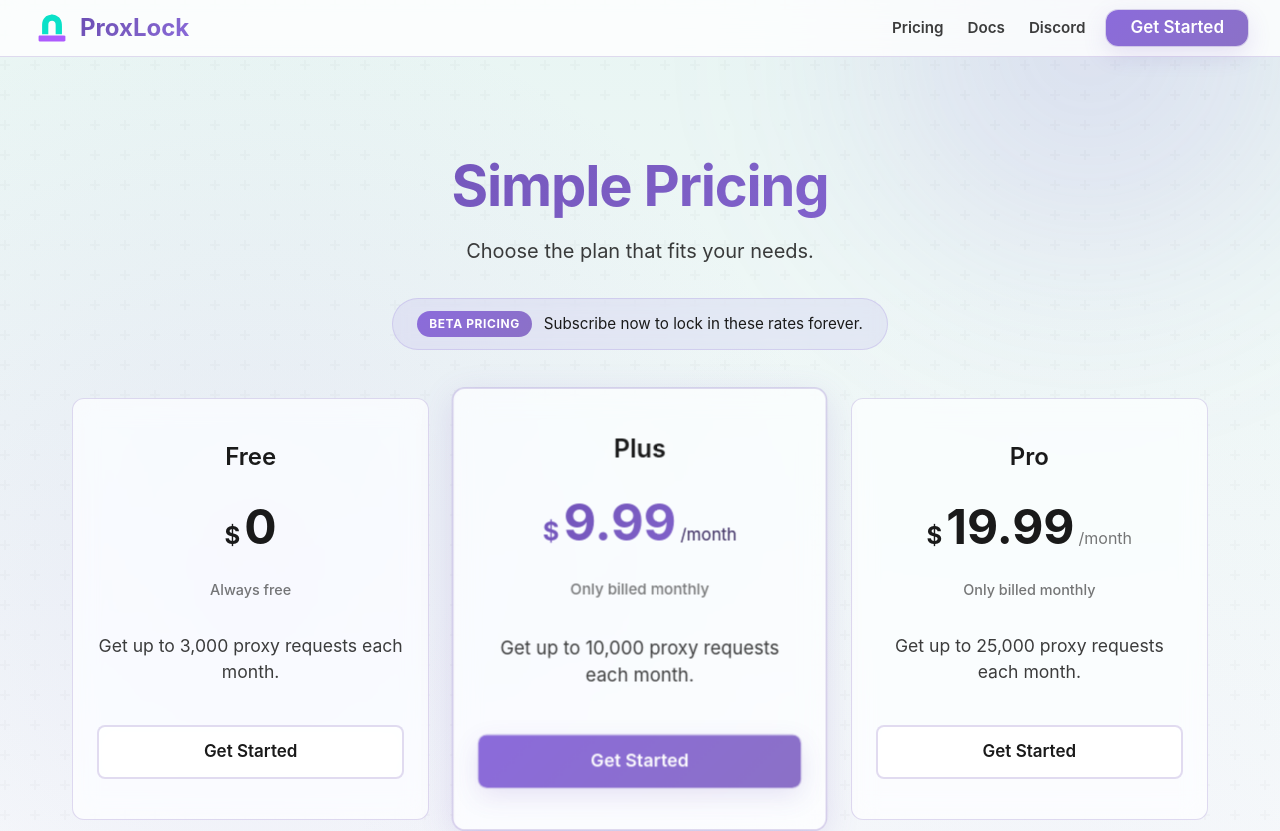
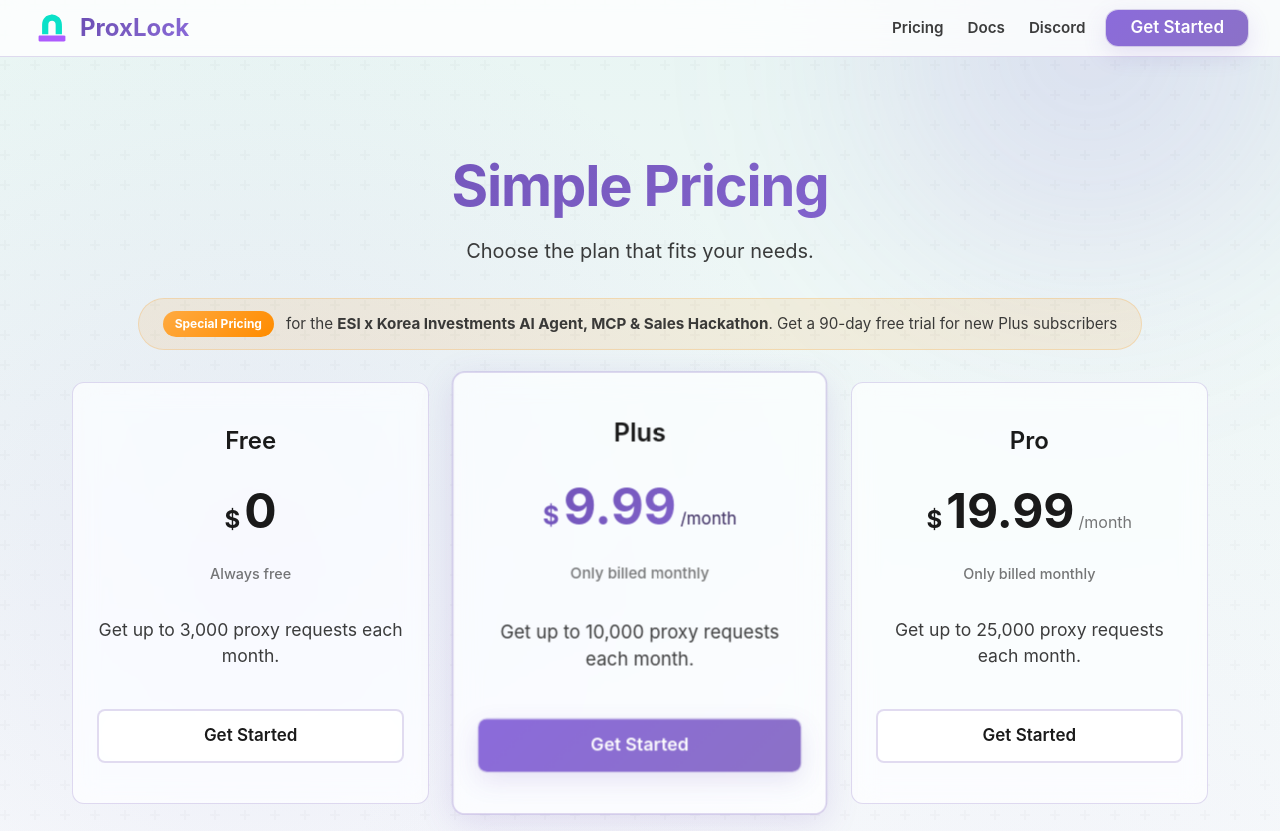
Before and after one commit to ProxLock/Landing, a React (Vite) app: page /pricing in a window 1280 px wide. Shown: the top 831 px of the page. Built offline with nearby package versions, Linux system fonts and the light colour scheme; no server answers.

Commit message:
change beta pricing alert to be special pricing for esi x korea investments hackathon sponsor

```diff
--- a/src/App.css
+++ b/src/App.css
@@ -1105,29 +1105,29 @@ html {
 }
 
 .beta-notice {
-  background: var(--gradient-glow-subtle);
-  border: 1px solid var(--gradient-glow);
-  color: var(--text-primary);
-  padding: 0.75rem 1.5rem;
-  border-radius: 100px;
   display: inline-flex;
   align-items: center;
   gap: 0.75rem;
-  margin-bottom: 3rem;
+  padding: 0.75rem 1.5rem;
+  margin-bottom: 2rem;
+  background: rgba(255, 145, 0, 0.1);
+  border: 1px solid rgba(255, 145, 0, 0.2);
+  border-radius: 100px;
+  color: var(--text-secondary);
   font-size: 0.95rem;
-  backdrop-filter: blur(8px);
-  -webkit-backdrop-filter: blur(8px);
+  line-height: 1.5;
+  text-align: center;
 }
 
 .beta-badge {
-  background: var(--gradient-accent);
-  color: white;
+  display: block;
+  padding: 0.25rem 0.75rem;
+  background: linear-gradient(135deg, #ffaa40 0%, #ff8c00 100%);
+  border-radius: 100px;
+  color: #fff;
+  font-size: 0.75rem;
   font-weight: 700;
-  font-size: 0.75rem;
-  padding: 0.25rem 0.75rem;
-  border-radius: 100px;
-  text-transform: uppercase;
-  letter-spacing: 0.05em;
+  line-height: 1.5;
 }
 
 .pricing-grid {
--- a/src/pages/Pricing.tsx
+++ b/src/pages/Pricing.tsx
@@ -11,9 +11,11 @@ function Pricing() {
                 <h1 className="section-title pricing-title">Simple Pricing</h1>
                 <p className="pricing-subtitle">Choose the plan that fits your needs.</p>
 
-                <div className="beta-notice">
-                    <span className="beta-badge">Beta Pricing</span>
-                    Subscribe now to lock in these rates forever.
+                <div className="beta-notice-wrapper">
+                    <div className="beta-notice">
+                        <span className="beta-badge">Special Pricing</span>
+                        <span>for the <strong>ESI x Korea Investments AI Agent, MCP & Sales Hackathon</strong>. Get a 90-day free trial for new Plus subscribers</span>
+                    </div>
                 </div>
 
                 <div className="pricing-grid">
```
